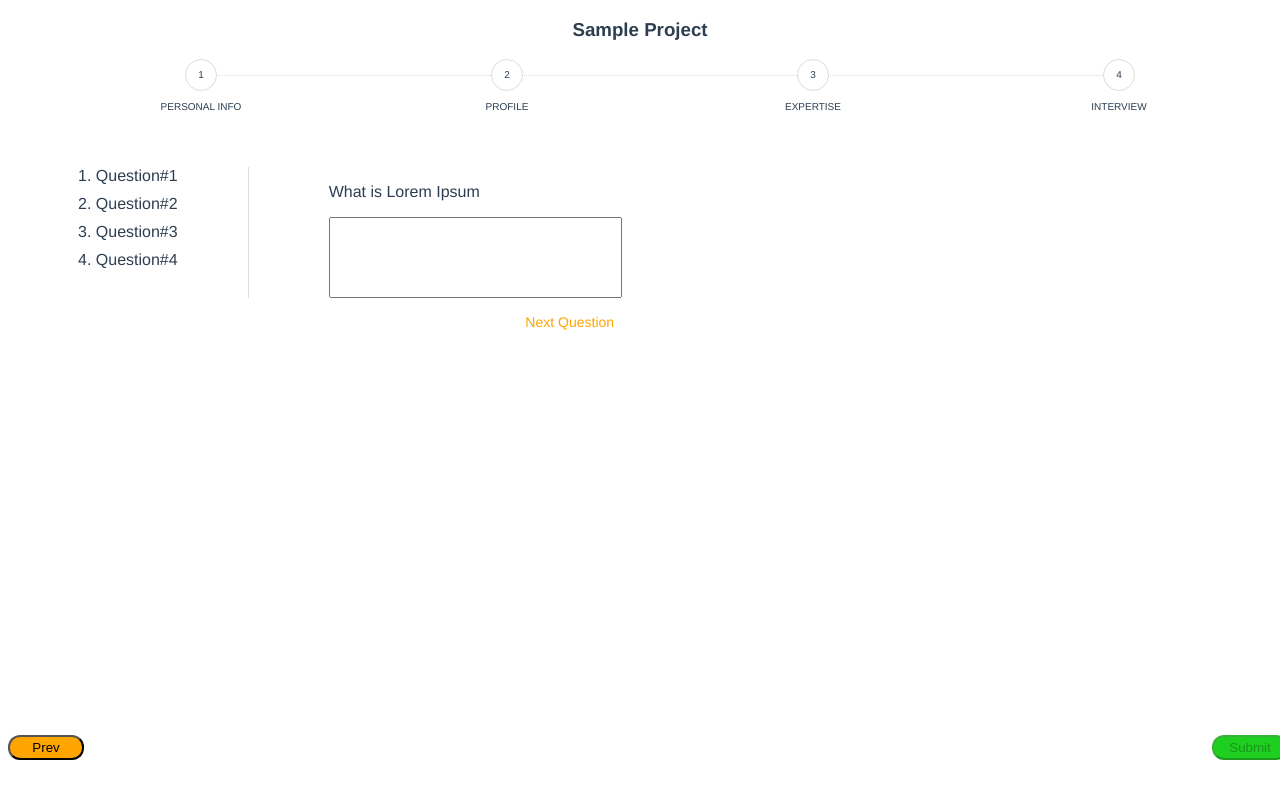
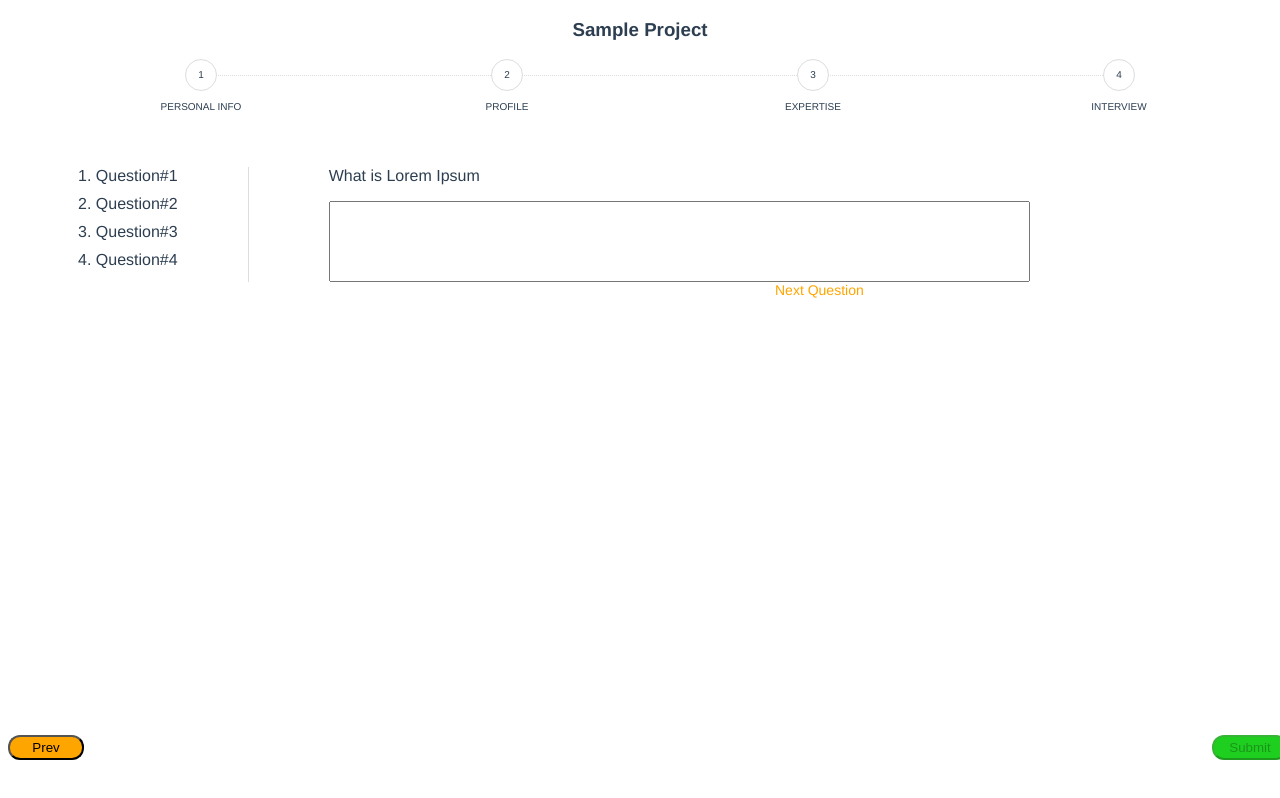
Before and after one commit to Divyrajput123/assignment, a Vue app: page /interview in a window 1280 px wide. Built offline with nearby package versions, Linux system fonts and the light colour scheme.

Commit message:
nightToday

```diff
--- a/src/components/Answers.vue
+++ b/src/components/Answers.vue
@@ -3,7 +3,7 @@
     <!-- <div class="questions"> -->
       <div v-for="question in Answers" v-bind:key="question">
          <p>{{question}}</p>
-         <textarea @blur="send" v-model="ans" cols="34" rows="5"></textarea>
+         <textarea @blur="send" v-model="ans" cols="85" rows="5"></textarea>
       </div>
     <!-- </div> -->
   </main>
@@ -40,5 +40,7 @@ textarea{
 }
 p{
 text-align: left;
+margin-top: 0px;
 }
+
 </style>
--- a/src/components/Expertise.vue
+++ b/src/components/Expertise.vue
@@ -62,10 +62,11 @@ methods:{
     this.Subjects.push(this.Language[i])
   },
   nextPage(){
-    localStorage.setItem('done',3)
+    // localStorage.setItem('done',3)
+    localStorage.setItem('active',4)
     this.$router.push('/interview')
   },
-  updateSKill(value){
+  updateSkill(value){
     this.skills.push(value)
   }
 },
--- a/src/components/Questions.vue
+++ b/src/components/Questions.vue
@@ -9,11 +9,14 @@
       </div>
       <div class="line">
       </div>
-      <Answer @answers="checkAns($event)" class="ans" v-bind:Answers="questions"></Answer>
+      <Answer @answers="checkAns($event)"  v-bind:Answers="questions"></Answer>
     </div>
-    <ul>
-    <li style="color:orange;font-size:14px;list-style-type:none;text-align:start;margin-left:39%" @click="Next">Next Question</li>
-    </ul>
+
+    <div class="preNe" style="display:flex;flex-wrap:wrap">
+       <li v-if="count>=1" style="color:orange;font-size:14px;list-style-type:none;text-align:start;margin-left:336px;" @click="Prev">Prev Question</li>
+       <li v-if="count<=3" style="color:orange;font-size:14px;list-style-type:none;margin-left:767px" @click="Next">Next Question</li>
+    </div>
+
     <div class="d1">
       <button @click="$router.push('/expertise')" class="b1">Prev</button>
       <button :disabled="this.length<4" class="b2" @click="$router.push('/thanks')">Submit</button>
@@ -54,15 +57,27 @@ methods:{
    this.questions=[]
    this.questions.push(this.QuestionList[this.count])
    this.count++;
-   if(this.count>3)
-   this.count=0;
+
  },
  checkAns(value){
   this.answers=value
   this.length=this.answers.length
 
- }
+ },
+ Prev(){
+
+  if(this.count==4)
+   this.count=this.count-2
+  else
+   this.count=this.count-1
+
+   this.questions=[]
+   this.number=this.count
+   this.questions.push(this.QuestionList[this.count])
+
+}
 },
+
 }
 </script>
 
@@ -96,9 +111,9 @@ methods:{
   border-left: 1px solid #ddd;
   margin-right: 80px;
 }
-.ans{
- top:0px;
-}
+// .ans{
+//  top:0px;
+// }
 .d1{
   position: absolute;
   display: flex;
--- a/src/components/Skills.vue
+++ b/src/components/Skills.vue
@@ -39,7 +39,7 @@ position: relative;
 
 }
 input{
-  margin: 20px 40px;
+  margin: 20px 16px;
 
 }
 input[type=checkbox]{
@@ -71,6 +71,7 @@ input[type=checkbox]:checked:before{
 }
 .sub{
   display: flex;
+  margin-right: 20px;
 }
 
 
--- a/src/views/ProfilePage.vue
+++ b/src/views/ProfilePage.vue
@@ -92,6 +92,7 @@ for(var i=0;i<this.EduHistory.length;i++){
 nextPage(){
   if(this.text.length!==0){
     window.console.log(this.text.length)
+    localStorage.setItem('active',3)
   this.$router.push('/expertise')
   }
   else
--- a/src/views/SampleProject.vue
+++ b/src/views/SampleProject.vue
@@ -74,8 +74,10 @@ methods:{
       window.alert('some fields are still empty')
       this.dataStore.clear()
     }
-     if(this.flag==true)
+     if(this.flag==true){
       this.$router.push('/profile')
+      localStorage.setItem('active',2)
+     }
     }
 },
 
```
